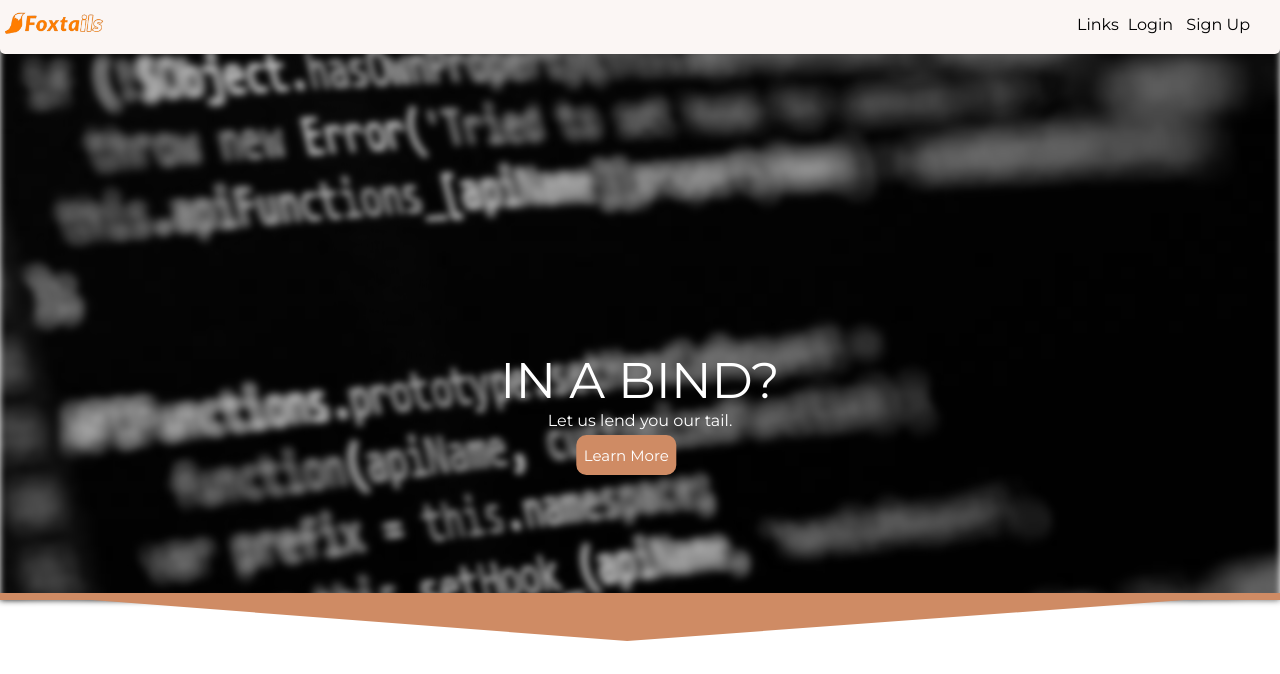
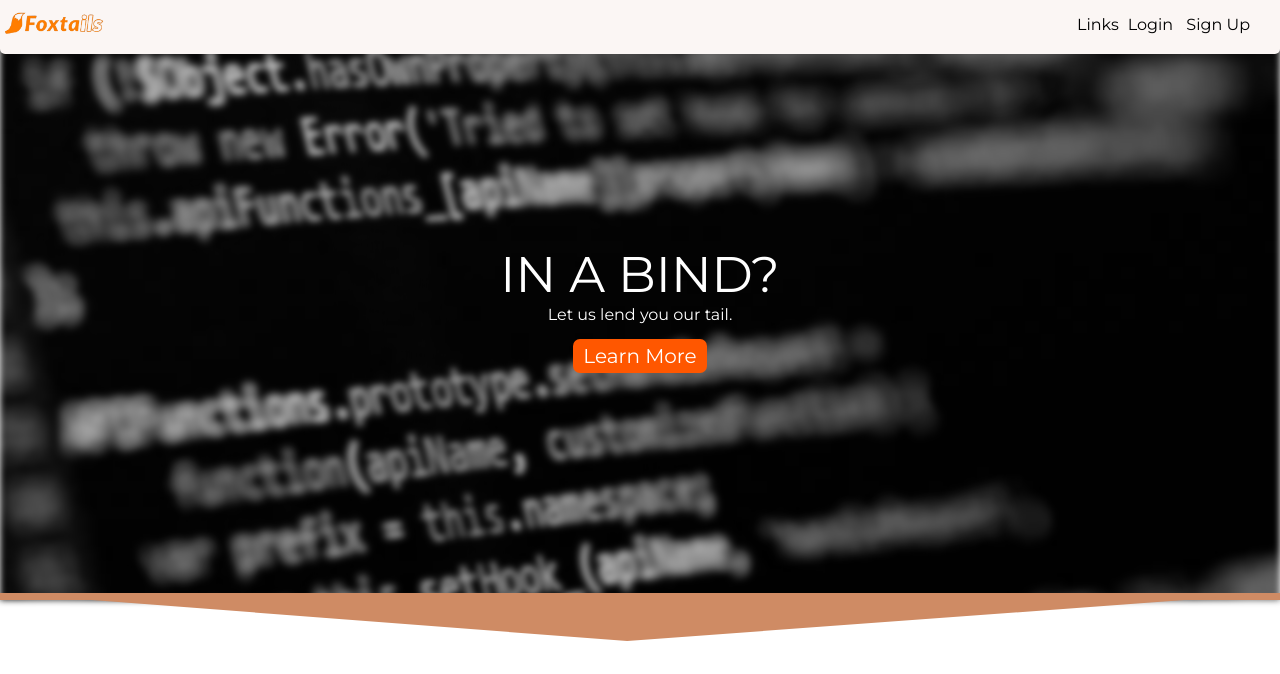
Before and after one commit to tabbylie/foxtail, a Flask app: page / in a window 1280 px wide. Shown: the top 674 px of the page. Run offline with Flask 2, Linux system fonts and the light colour scheme; data that the repository does not hold is empty.

Commit message:
Added new buttom anims

```diff
--- a/app/static/index.css
+++ b/app/static/index.css
@@ -48,14 +48,33 @@
 }
 
 #catcher {
-    position: absolute;
-    top: 50%;
-    left: 50%;
-    transform: translate(-50%, -50%);
+    position: relative;
+    bottom: 60%;
     display: flex;
     justify-content: center;
     align-items: center;
     flex-flow: column wrap;
+}
+
+#catcher a {
+    margin-top: 15px;
+    cursor: pointer;
+}
+
+.learn-more {
+    padding: 5px 10px;
+    background-color: #FF5700;
+    color: white;
+    border-radius: 7px;
+    font-size: 20px;
+    cursor: pointer;
+    transition: font-size 0.3s ease-in-out, color 0.3s ease-in-out, background-color 0.3s ease-in-out;
+}
+
+.learn-more:hover {
+    background-color: #CF8B64;
+    color: black;
+    font-size: 25px;
 }
 
 .menu-icon {
@@ -113,33 +132,6 @@
     color: #000;
     padding: 12px 16px;
     display: block;
-}
-
-.learn-more-button {
-    width: 100px;
-    height: 20px;
-    position: relative;
-    top: 25px;
-    left: 13%;
-}
-
-.learn-more:hover {
-    width: 120px;
-    height: 50px;
-    font-size: 19px;
-    background-color: #692705;
-    color: #CF8B64
-}
-
-.learn-more {
-    font-size: 15px;
-    width: 100px;
-    height: 40px;
-    transform: translate(-50%, -50%);
-    background-color: #CF8B64;
-    border-radius: 10px;
-    color: #FFFFFF;
-    transition: width 0.7s, height 0.7s, background-color 0.7s, color 0.7s, font-size 0.7s;
 }
 
 .user-account {
--- a/app/templates/index.html
+++ b/app/templates/index.html
@@ -42,15 +42,9 @@
         <div id="jump-starter">
             <img class="background-image" src="../static/coding-image.png" alt="background image" />
             <div id="catcher">
-                <div class="bind-div">
-                    <p class="bind">IN A BIND?</p>
-                </div>
-                <div class="tail-div">
-                    <p class="tail">Let us lend you our tail.</p>
-                </div>
-                <div class="learn-more-button">
-                    <a href="/products"><button class="learn-more" type="button" name="Learn More" value="Learn More">Learn More</button></a>
-                </div>
+                <p class="bind">IN A BIND?</p>
+                <p class="tail">Let us lend you our tail.</p>
+                <a href="/products"><button class="learn-more" type="button" name="Learn More" value="Learn More">Learn More</button></a>
             </div>
             <div class="top-spacer"></div>
             <div class="spacer"></div>
```
